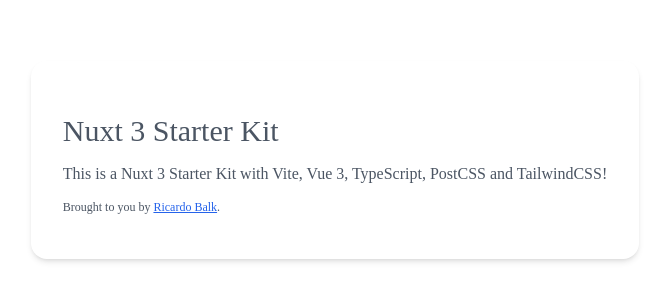
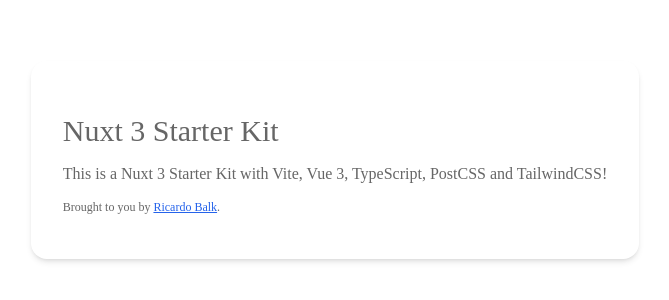
Before and after one commit to LighthouseLab/nuxt3-tailwindcss, a Nuxt app: page / in a window 1280 px wide. Shown: the part 248-548 px from the top of the page, without its empty margins (305-974 px from the left). Built offline with nearby package versions, Linux system fonts and the light colour scheme.

Commit message:
Extended theme colors.

```diff
--- a/tailwind.config.js
+++ b/tailwind.config.js
@@ -9,7 +9,24 @@
     "./app.vue",
   ],
   theme: {
-    extend: {},
+    extend: {
+      colors: {
+        gray: {
+          25:  "#fafafa",
+          50:  "#f2f2f2",
+          100: "#e6e6e6",
+          200: "#cccccc",
+          300: "#b3b3b3",
+          400: "#999999",
+          500: "#808080",
+          600: "#666666",
+          700: "#4d4d4d",
+          800: "#333333",
+          900: "#1a1a1a",
+          925: "#0d0d0d",
+        },
+      },
+    },
   },
   variants: {
     extend: {},
```
